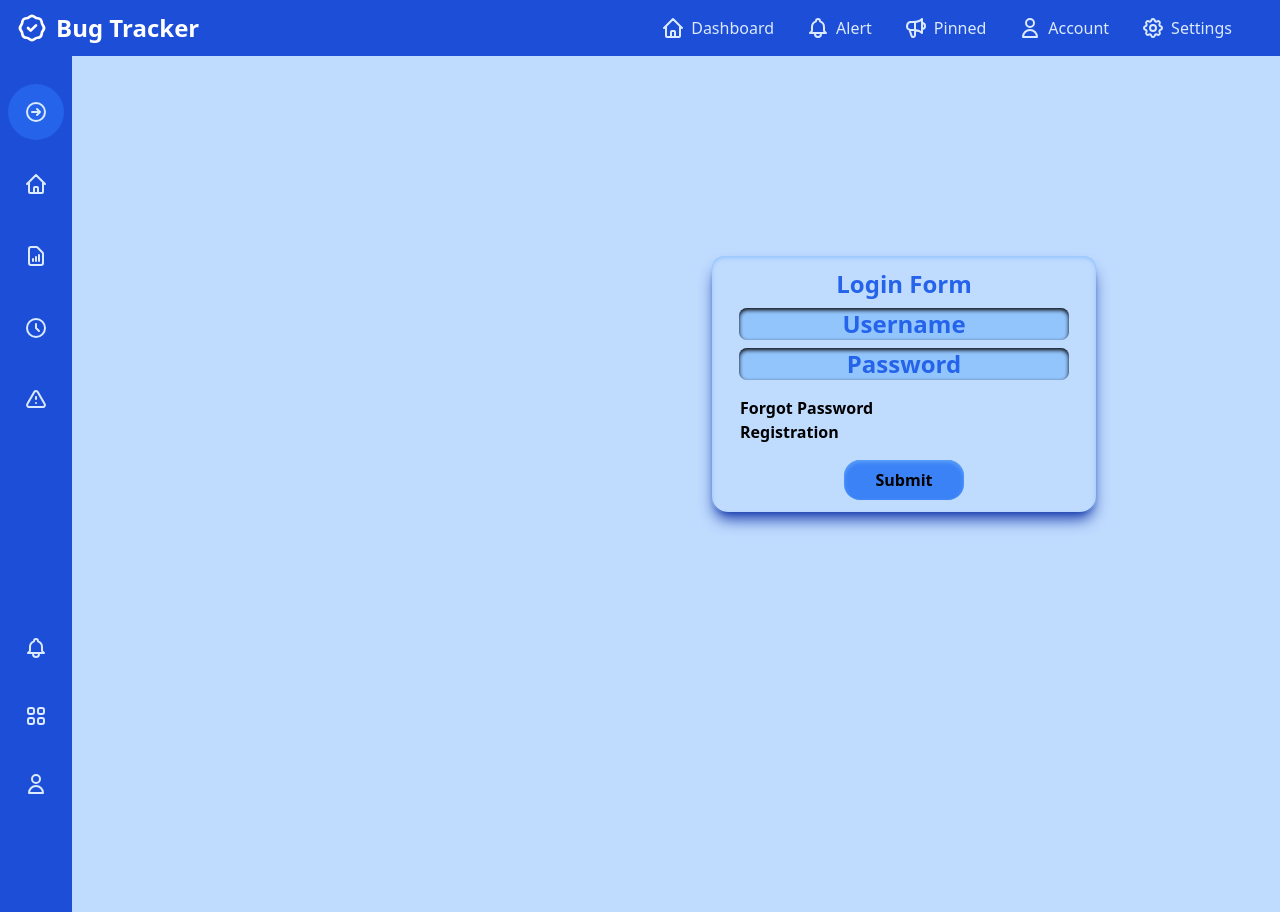
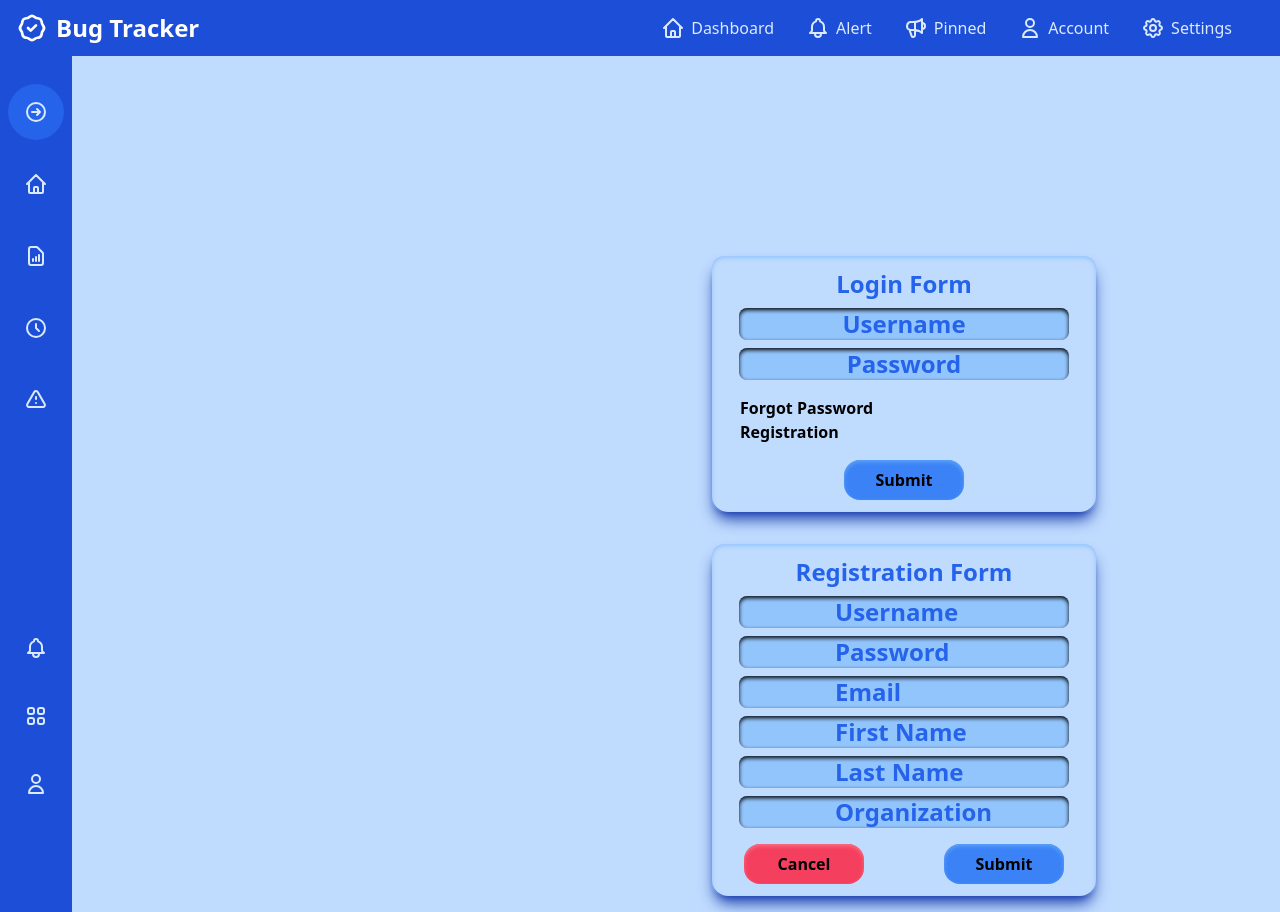
Before and after one commit to kaodik/BugTracker, a React app: page / in a window 1280 px wide. Both pictures are taken after a click on the link "Registration". Built offline with nearby package versions, Linux system fonts and the light colour scheme; no server answers; the HTML template or start-up script is replaced by a standard one.

Commit message:
displayed RegForm, presetup of Posting data

```diff
--- a/src/components/LoginForm.tsx
+++ b/src/components/LoginForm.tsx
@@ -1,11 +1,16 @@
-import React from 'react';
+import React, { useState } from 'react';
+import RegFormModal from './RegFormModal';
 
 export default function LoginForm() {
+  const [reg, setReg] = useState(false);
+  function handleRegBtn() {
+    setReg(!reg);
+  }
   return (
-    <div className='ml-96 w-96 rounded-2xl shadow-lg shadow-blue-800'>
+    <div className='ml-96 h-64 w-96 rounded-2xl shadow-lg shadow-blue-800'>
       <form
         action=''
-        className='w-96  text-center rounded-xl p-3 flex flex-col  bg-transparent shadow-inner shadow-blue-300'
+        className='w-96 text-center rounded-xl p-3 flex flex-col  bg-transparent shadow-inner shadow-blue-300'
       >
         <span className='text-blue-600 pb-2'>Login Form</span>
         <div className='space-y-2'>
@@ -30,6 +35,7 @@ export default function LoginForm() {
           <a
             href='#'
             className='text-base text-left focus:outline-none focus:ring focus:ring-transparent'
+            onClick={handleRegBtn}
           >
             Registration
           </a>
@@ -38,6 +44,7 @@ export default function LoginForm() {
           Submit
         </button>
       </form>
+      {reg && <RegFormModal reg={setReg} />}
     </div>
   );
 }
--- /dev/null
+++ b/src/components/RegFormModal.tsx
@@ -0,0 +1,65 @@
+import React, { useState } from 'react';
+
+export default function LoginForm({ closeReg }: any) {
+  const [account, setAccount] = useState({
+    username: '',
+    password: '',
+    fname: '',
+    lname: '',
+    privilege: 'user',
+    org: 'N/A',
+  });
+  return (
+    <div className='mt-8 w-96 rounded-2xl shadow-lg shadow-blue-800'>
+      <form
+        action=''
+        className='w-96  text-center rounded-xl p-3 flex flex-col  bg-transparent shadow-inner shadow-blue-300'
+      >
+        <span className='text-blue-600 pb-2'>Registration Form</span>
+        <div className='space-y-2'>
+          <input
+            type='text'
+            placeholder='Username'
+            className='placeholder-blue-600 rounded-lg pl-24 w-11/12 shadow-inner shadow-black bg-blue-300 focus:outline-none focus:ring focus:ring-transparent  '
+          />
+          <input
+            type='text'
+            placeholder='Password'
+            className='placeholder-blue-600 rounded-lg pl-24  w-11/12 shadow-inner shadow-black bg-blue-300 focus:outline-none focus:ring focus:ring-transparent'
+          />
+          <input
+            type='text'
+            placeholder='Email'
+            className='placeholder-blue-600 rounded-lg pl-24  w-11/12 shadow-inner shadow-black bg-blue-300 focus:outline-none focus:ring focus:ring-transparent'
+          />
+          <input
+            type='text'
+            placeholder='First Name'
+            className='placeholder-blue-600 rounded-lg pl-24  w-11/12 shadow-inner shadow-black bg-blue-300 focus:outline-none focus:ring focus:ring-transparent'
+          />
+          <input
+            type='text'
+            placeholder='Last Name'
+            className='placeholder-blue-600 rounded-lg pl-24  w-11/12 shadow-inner shadow-black bg-blue-300 focus:outline-none focus:ring focus:ring-transparent'
+          />
+          <input
+            type='text'
+            placeholder='Organization'
+            className='placeholder-blue-600 rounded-lg pl-24  w-11/12 shadow-inner shadow-black bg-blue-300 focus:outline-none focus:ring focus:ring-transparent'
+          />
+        </div>
+        <div className='pt-4 space-x-20'>
+          <button
+            className=' focus:outline-none focus:ring focus:ring-transparent rounded-2xl text-base m-auto hover:shadow-rose-600 w-4/12 shadow-inner shadow-rose-400 bg-rose-500 p-2'
+            onClick={() => closeReg(false)}
+          >
+            Cancel
+          </button>
+          <button className=' focus:outline-none focus:ring focus:ring-transparent rounded-2xl text-base m-auto hover:shadow-blue-600 w-4/12 shadow-inner shadow-blue-400 bg-blue-500 p-2'>
+            Submit
+          </button>
+        </div>
+      </form>
+    </div>
+  );
+}
```
